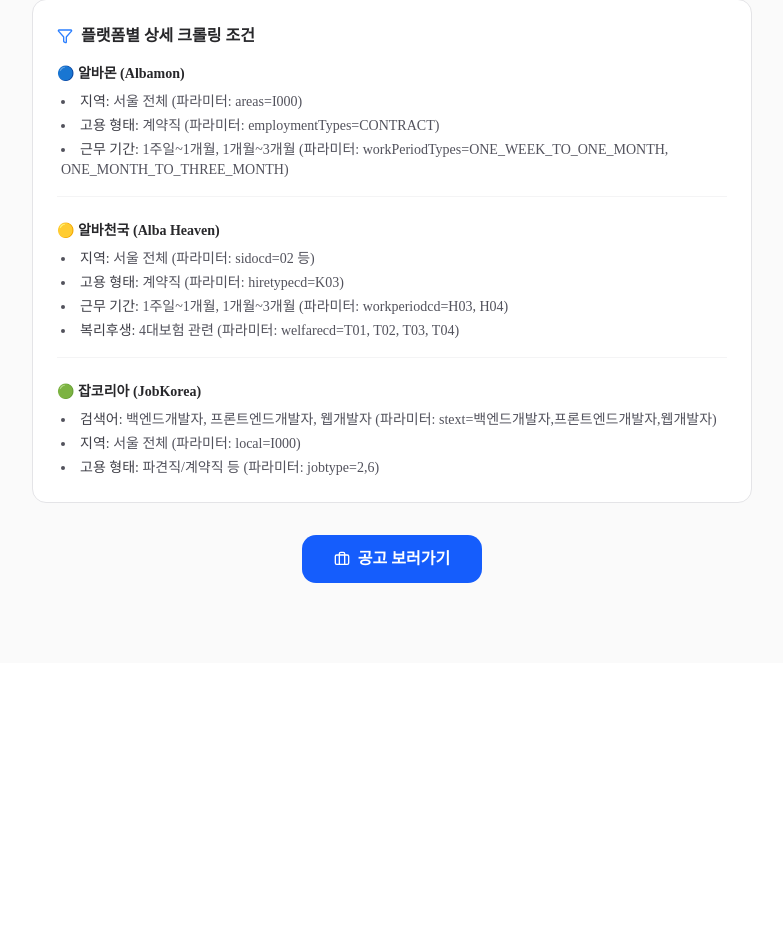
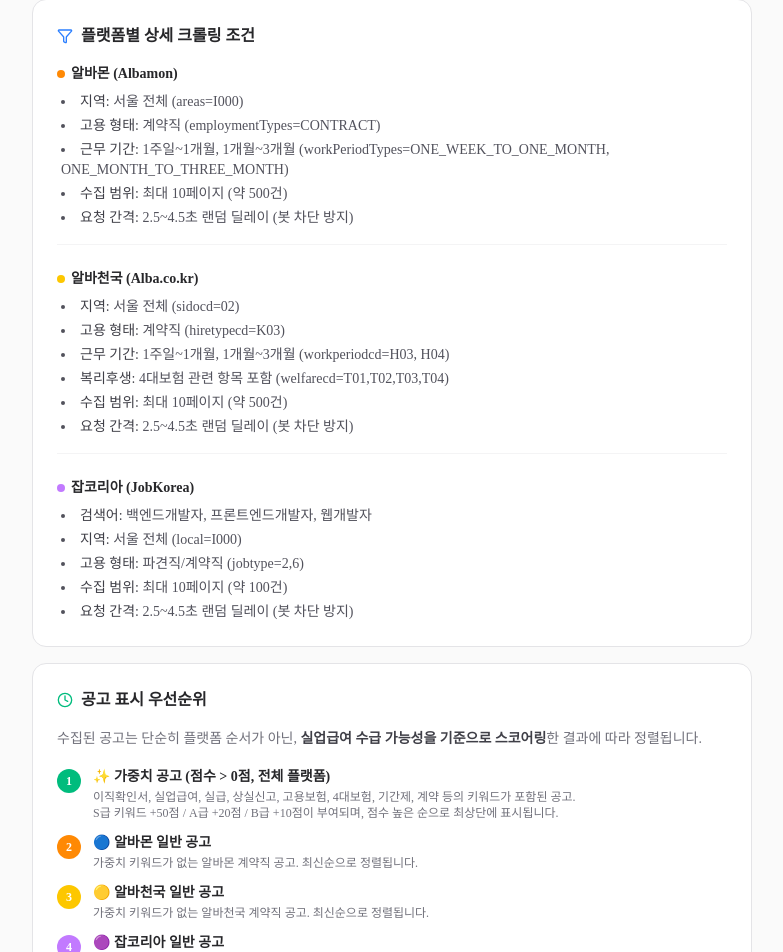
Before and after one commit to pyoja/bridge-jobs, a Next.js app: page /about in a window 1280 px wide. Shown: the part 909-1861 px from the top of the page, without its empty margins (248-1031 px from the left). Before the commit the page ends 1572 px from the top, so only its background shows below. Built offline with nearby package versions, Linux system fonts and the light colour scheme.

Commit message:
fix: 크롤링 조건 수정 및 가중치 표현

```diff
--- a/src/actions/getJobs.ts
+++ b/src/actions/getJobs.ts
@@ -2,6 +2,7 @@
 
 import { db } from "@/lib/db";
 import { JobType } from "@/components/JobCard";
+import { sql } from "kysely";
 
 export type GetJobsParams = {
   platform?: string;
@@ -75,8 +76,24 @@
     query = query.where('weekly_work_hours', '>=', 40);
   }
 
-  // Pagination 적용: 점수 높은 순 → 최신순
-  query = query.orderBy('score', 'desc').orderBy('created_at', 'desc');
+  // 정렬 우선순위:
+  // 1순위: score DESC — 가중치 높은 공고 최상단 (플랫폼 무관)
+  // 2순위: 플랫폼 순서 (알바몬=1 → 알바천국=2 → 잡코리아=3) — score=0인 일반 공고용
+  // 3순위: created_at DESC
+  const platformOrder = sql<number>`
+    CASE platform
+      WHEN '알바몬' THEN 1
+      WHEN '알바천국' THEN 2
+      WHEN '잡코리아' THEN 3
+      ELSE 4
+    END
+  `;
+
+  query = query
+    .orderBy('score', 'desc')
+    .orderBy(platformOrder, 'asc')
+    .orderBy('created_at', 'desc');
+
   const offset = (page - 1) * limit;
   query = query.limit(limit).offset(offset);
 
--- a/src/app/about/page.tsx
+++ b/src/app/about/page.tsx
@@ -132,34 +132,99 @@
           <div className="space-y-6">
             {/* 알바몬 */}
             <div className="border-b border-zinc-100 dark:border-zinc-800 pb-4">
-              <h3 className="font-semibold text-zinc-800 dark:text-zinc-200 mb-2 text-sm">🔵 알바몬 (Albamon)</h3>
+              <h3 className="font-semibold text-zinc-800 dark:text-zinc-200 mb-2 text-sm flex items-center gap-1.5">
+                <span className="inline-block w-2 h-2 rounded-full bg-orange-400"></span>
+                알바몬 (Albamon)
+              </h3>
               <ul className="list-disc list-inside text-sm text-zinc-600 dark:text-zinc-400 space-y-1 ml-1">
-                <li><span className="font-medium text-zinc-700 dark:text-zinc-300">지역:</span> 서울 전체 (파라미터: areas=I000)</li>
-                <li><span className="font-medium text-zinc-700 dark:text-zinc-300">고용 형태:</span> 계약직 (파라미터: employmentTypes=CONTRACT)</li>
-                <li><span className="font-medium text-zinc-700 dark:text-zinc-300">근무 기간:</span> 1주일~1개월, 1개월~3개월 (파라미터: workPeriodTypes=ONE_WEEK_TO_ONE_MONTH, ONE_MONTH_TO_THREE_MONTH)</li>
+                <li><span className="font-medium text-zinc-700 dark:text-zinc-300">지역:</span> 서울 전체 (areas=I000)</li>
+                <li><span className="font-medium text-zinc-700 dark:text-zinc-300">고용 형태:</span> 계약직 (employmentTypes=CONTRACT)</li>
+                <li><span className="font-medium text-zinc-700 dark:text-zinc-300">근무 기간:</span> 1주일~1개월, 1개월~3개월 (workPeriodTypes=ONE_WEEK_TO_ONE_MONTH, ONE_MONTH_TO_THREE_MONTH)</li>
+                <li><span className="font-medium text-zinc-700 dark:text-zinc-300">수집 범위:</span> 최대 10페이지 (약 500건)</li>
+                <li><span className="font-medium text-zinc-700 dark:text-zinc-300">요청 간격:</span> 2.5~4.5초 랜덤 딜레이 (봇 차단 방지)</li>
               </ul>
             </div>
 
             {/* 알바천국 */}
             <div className="border-b border-zinc-100 dark:border-zinc-800 pb-4">
-              <h3 className="font-semibold text-zinc-800 dark:text-zinc-200 mb-2 text-sm">🟡 알바천국 (Alba Heaven)</h3>
+              <h3 className="font-semibold text-zinc-800 dark:text-zinc-200 mb-2 text-sm flex items-center gap-1.5">
+                <span className="inline-block w-2 h-2 rounded-full bg-yellow-400"></span>
+                알바천국 (Alba.co.kr)
+              </h3>
               <ul className="list-disc list-inside text-sm text-zinc-600 dark:text-zinc-400 space-y-1 ml-1">
-                <li><span className="font-medium text-zinc-700 dark:text-zinc-300">지역:</span> 서울 전체 (파라미터: sidocd=02 등)</li>
-                <li><span className="font-medium text-zinc-700 dark:text-zinc-300">고용 형태:</span> 계약직 (파라미터: hiretypecd=K03)</li>
-                <li><span className="font-medium text-zinc-700 dark:text-zinc-300">근무 기간:</span> 1주일~1개월, 1개월~3개월 (파라미터: workperiodcd=H03, H04)</li>
-                <li><span className="font-medium text-zinc-700 dark:text-zinc-300">복리후생:</span> 4대보험 관련 (파라미터: welfarecd=T01, T02, T03, T04)</li>
+                <li><span className="font-medium text-zinc-700 dark:text-zinc-300">지역:</span> 서울 전체 (sidocd=02)</li>
+                <li><span className="font-medium text-zinc-700 dark:text-zinc-300">고용 형태:</span> 계약직 (hiretypecd=K03)</li>
+                <li><span className="font-medium text-zinc-700 dark:text-zinc-300">근무 기간:</span> 1주일~1개월, 1개월~3개월 (workperiodcd=H03, H04)</li>
+                <li><span className="font-medium text-zinc-700 dark:text-zinc-300">복리후생:</span> 4대보험 관련 항목 포함 (welfarecd=T01,T02,T03,T04)</li>
+                <li><span className="font-medium text-zinc-700 dark:text-zinc-300">수집 범위:</span> 최대 10페이지 (약 500건)</li>
+                <li><span className="font-medium text-zinc-700 dark:text-zinc-300">요청 간격:</span> 2.5~4.5초 랜덤 딜레이 (봇 차단 방지)</li>
               </ul>
             </div>
 
             {/* 잡코리아 */}
             <div>
-              <h3 className="font-semibold text-zinc-800 dark:text-zinc-200 mb-2 text-sm">🟢 잡코리아 (JobKorea)</h3>
+              <h3 className="font-semibold text-zinc-800 dark:text-zinc-200 mb-2 text-sm flex items-center gap-1.5">
+                <span className="inline-block w-2 h-2 rounded-full bg-purple-400"></span>
+                잡코리아 (JobKorea)
+              </h3>
               <ul className="list-disc list-inside text-sm text-zinc-600 dark:text-zinc-400 space-y-1 ml-1">
-                <li><span className="font-medium text-zinc-700 dark:text-zinc-300">검색어:</span> 백엔드개발자, 프론트엔드개발자, 웹개발자 (파라미터: stext=백엔드개발자,프론트엔드개발자,웹개발자)</li>
-                <li><span className="font-medium text-zinc-700 dark:text-zinc-300">지역:</span> 서울 전체 (파라미터: local=I000)</li>
-                <li><span className="font-medium text-zinc-700 dark:text-zinc-300">고용 형태:</span> 파견직/계약직 등 (파라미터: jobtype=2,6)</li>
+                <li><span className="font-medium text-zinc-700 dark:text-zinc-300">검색어:</span> 백엔드개발자, 프론트엔드개발자, 웹개발자</li>
+                <li><span className="font-medium text-zinc-700 dark:text-zinc-300">지역:</span> 서울 전체 (local=I000)</li>
+                <li><span className="font-medium text-zinc-700 dark:text-zinc-300">고용 형태:</span> 파견직/계약직 (jobtype=2,6)</li>
+                <li><span className="font-medium text-zinc-700 dark:text-zinc-300">수집 범위:</span> 최대 10페이지 (약 100건)</li>
+                <li><span className="font-medium text-zinc-700 dark:text-zinc-300">요청 간격:</span> 2.5~4.5초 랜덤 딜레이 (봇 차단 방지)</li>
               </ul>
             </div>
+          </div>
+        </div>
+
+        {/* 공고 표시 우선순위 */}
+        <div className="bg-white dark:bg-zinc-900 border border-zinc-200 dark:border-zinc-800 rounded-xl p-6 mt-4">
+          <h2 className="font-bold text-zinc-800 dark:text-zinc-200 mb-4 flex items-center gap-2">
+            <Clock className="w-4 h-4 text-emerald-500" />
+            공고 표시 우선순위
+          </h2>
+          <p className="text-sm text-zinc-500 dark:text-zinc-400 mb-4 leading-relaxed">
+            수집된 공고는 단순히 플랫폼 순서가 아닌, <strong className="text-zinc-700 dark:text-zinc-300">실업급여 수급 가능성을 기준으로 스코어링</strong>한 결과에 따라 정렬됩니다.
+          </p>
+          <ol className="space-y-3">
+            <li className="flex items-start gap-3">
+              <span className="shrink-0 w-6 h-6 rounded-full bg-emerald-500 text-white text-xs font-bold flex items-center justify-center mt-0.5">1</span>
+              <div>
+                <p className="text-sm font-semibold text-zinc-800 dark:text-zinc-200">✨ 가중치 공고 (점수 &gt; 0점, 전체 플랫폼)</p>
+                <p className="text-xs text-zinc-500 dark:text-zinc-400 mt-0.5">
+                  이직확인서, 실업급여, 실급, 상실신고, 고용보험, 4대보험, 기간제, 계약 등의 키워드가 포함된 공고.
+                  <br />S급 키워드 +50점 / A급 +20점 / B급 +10점이 부여되며, 점수 높은 순으로 최상단에 표시됩니다.
+                </p>
+              </div>
+            </li>
+            <li className="flex items-start gap-3">
+              <span className="shrink-0 w-6 h-6 rounded-full bg-orange-400 text-white text-xs font-bold flex items-center justify-center mt-0.5">2</span>
+              <div>
+                <p className="text-sm font-semibold text-zinc-800 dark:text-zinc-200">🔵 알바몬 일반 공고</p>
+                <p className="text-xs text-zinc-500 dark:text-zinc-400 mt-0.5">가중치 키워드가 없는 알바몬 계약직 공고. 최신순으로 정렬됩니다.</p>
+              </div>
+            </li>
+            <li className="flex items-start gap-3">
+              <span className="shrink-0 w-6 h-6 rounded-full bg-yellow-400 text-white text-xs font-bold flex items-center justify-center mt-0.5">3</span>
+              <div>
+                <p className="text-sm font-semibold text-zinc-800 dark:text-zinc-200">🟡 알바천국 일반 공고</p>
+                <p className="text-xs text-zinc-500 dark:text-zinc-400 mt-0.5">가중치 키워드가 없는 알바천국 계약직 공고. 최신순으로 정렬됩니다.</p>
+              </div>
+            </li>
+            <li className="flex items-start gap-3">
+              <span className="shrink-0 w-6 h-6 rounded-full bg-purple-400 text-white text-xs font-bold flex items-center justify-center mt-0.5">4</span>
+              <div>
+                <p className="text-sm font-semibold text-zinc-800 dark:text-zinc-200">🟣 잡코리아 일반 공고</p>
+                <p className="text-xs text-zinc-500 dark:text-zinc-400 mt-0.5">가중치 키워드가 없는 잡코리아 계약직/파견직 공고. 개발 직군 중심으로 최신순 정렬됩니다.</p>
+              </div>
+            </li>
+          </ol>
+          <div className="mt-4 p-3 bg-red-50 dark:bg-red-950/20 border border-red-200 dark:border-red-900/30 rounded-lg">
+            <p className="text-xs text-red-700 dark:text-red-400">
+              🚨 <strong>블랙리스트 키워드</strong> (3.3%, 사업소득, 프리랜서, 위촉직, 도급, 원천징수, 건별 지급, 인센티브제, 실적급, 전액 수수료)가 포함된 공고는
+              <strong> -100점</strong>으로 처리되어 최하단에 노출되며, is_safe=false로 판정된 경우 아예 표시되지 않습니다.
+            </p>
           </div>
         </div>
 
```
Also changed, not shown: src/components/JobCard.tsx (+44 -19 lines), 1 other file (tests, documents, lock files or other folders).
